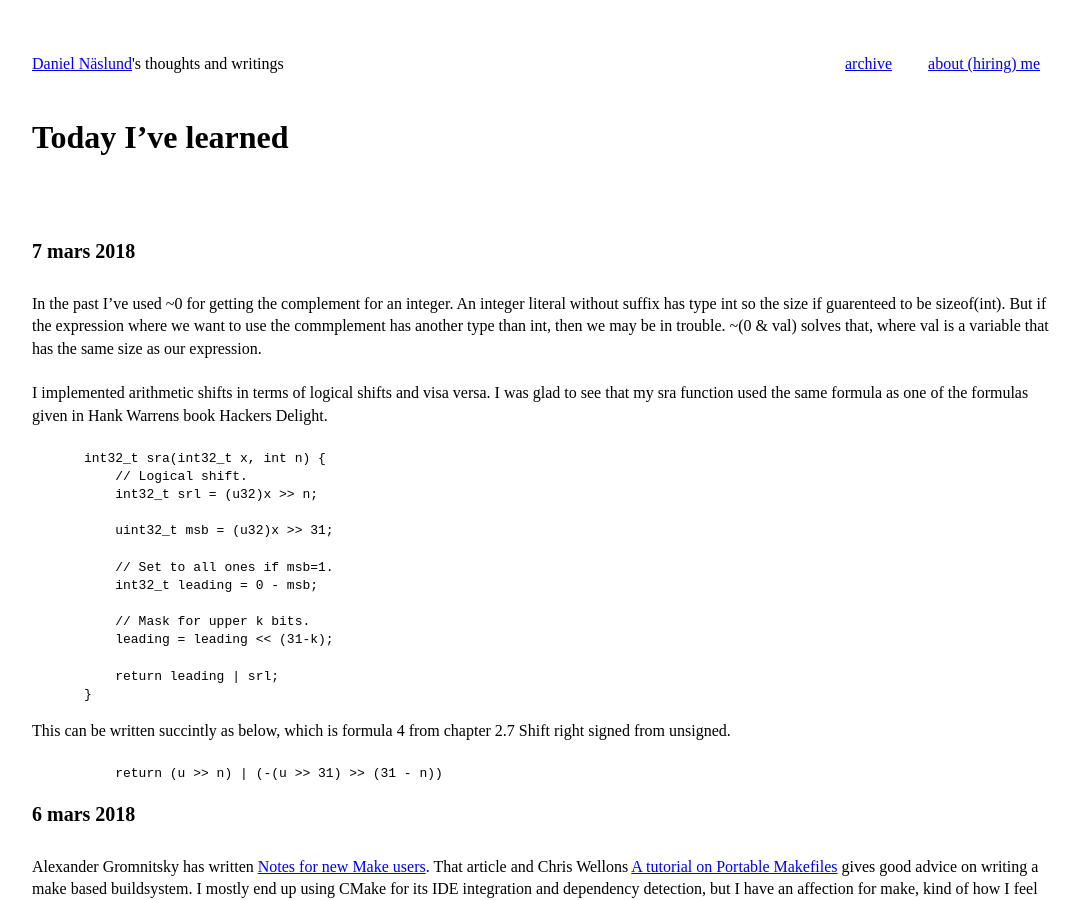
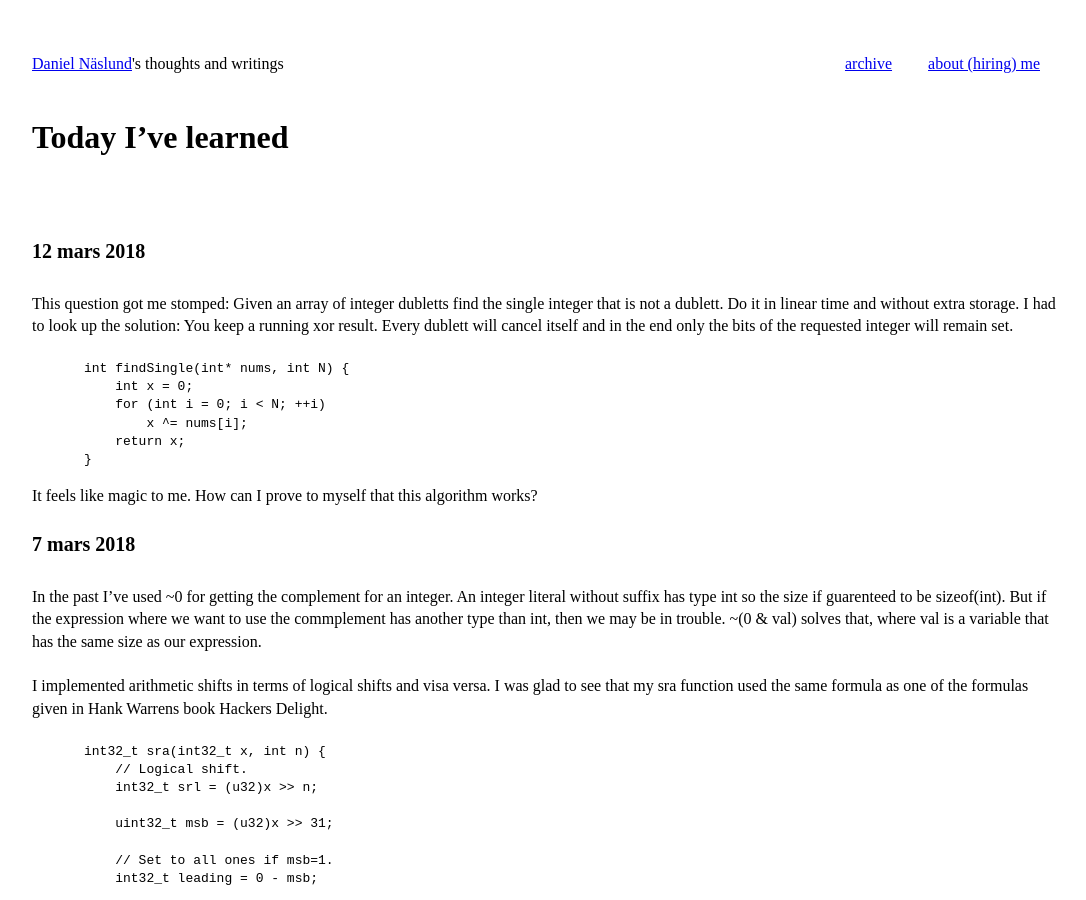
Before and after one commit to dannas/dannas.github.com, a Jekyll site: the page built from TIL.markdown, in a window 1280 px wide and 900 px high. Shown: the whole window, without its empty margins (0-1086 px from the left). Built offline with Jekyll 4.4.1, drawn with Linux system fonts in a browser that asks for light colours.

Commit message:
Another TIL

```diff
--- a/TIL.markdown
+++ b/TIL.markdown
@@ -3,6 +3,22 @@ layout: default
 title: TIL - Today I've Learned
 ---
 # Today I've learned
+
+## 12 mars 2018
+This question got me stomped: Given an array of integer dubletts find the
+single integer that  is not a dublett. Do it in linear time and without extra
+storage. I had to look up the  solution: You keep a running xor result. Every
+dublett will cancel itself and in the end only the bits of the requested
+integer will remain set.
+
+    int findSingle(int* nums, int N) {
+        int x = 0;
+        for (int i = 0; i < N; ++i)
+            x ^= nums[i];
+        return x;
+    }
+
+It feels like magic to me. How can I prove to myself that this algorithm works?
 
 ## 7 mars 2018
 In the past I've used ~0 for getting the complement for an integer. An integer
```
